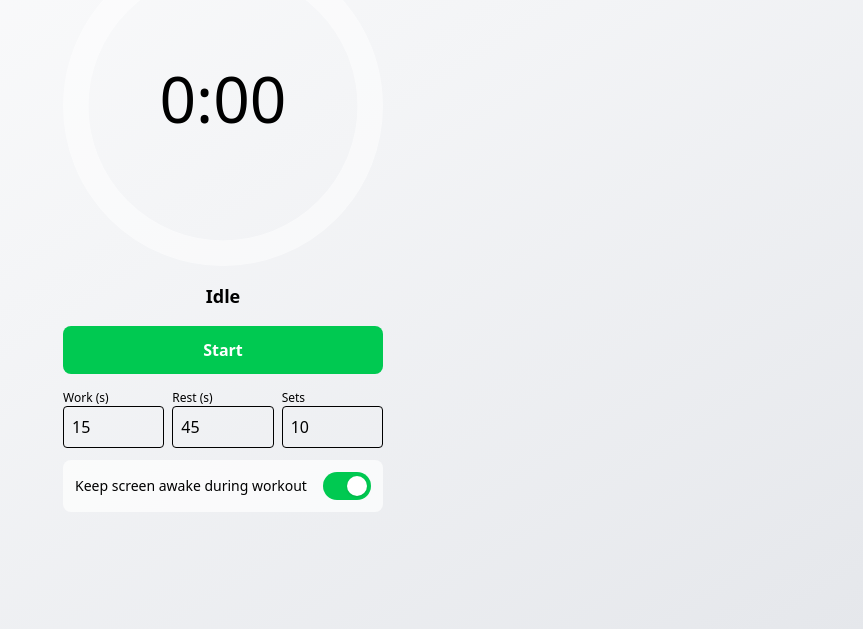
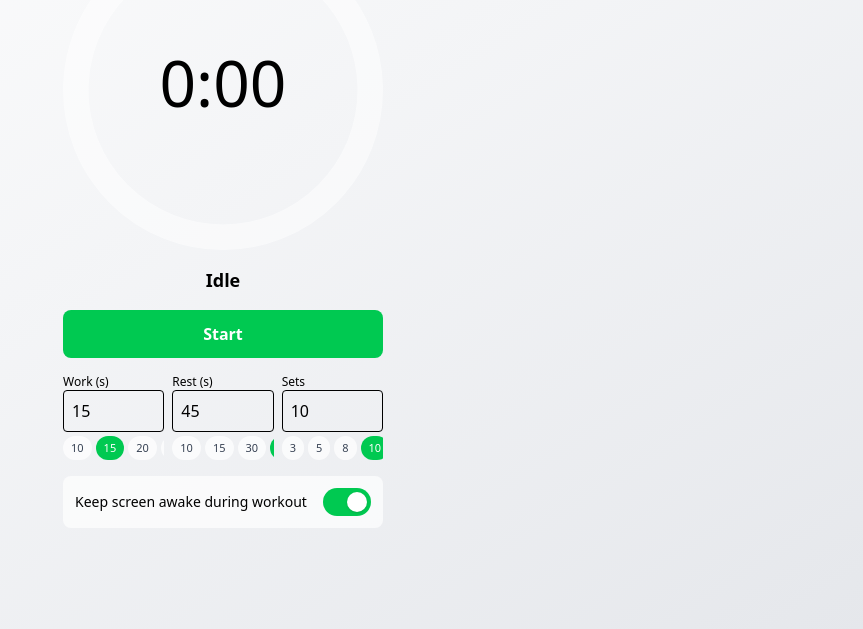
Before and after one commit to juusolaossi/workout-timer, a React (Vite) app: page / in a window 1280 px wide. Shown: the part 171-800 px from the top of the page, without its empty margins (417-1280 px from the left). Built offline with nearby package versions, Linux system fonts and the light colour scheme.

Commit message:
Add numeric keypad and quick presets to workout inputs

```diff
--- a/src/WorkoutTimer.jsx
+++ b/src/WorkoutTimer.jsx
@@ -259,6 +259,10 @@ export default function WorkoutTimer() {
   const displayText = isFinished ? "✓" : isCountdown ? String(Math.max(1, Math.ceil(remainingMs / 1000))) : formatMs(remainingMs);
   const phaseLabel = isPaused ? "Paused" : isCountdown ? "Get Ready" : isFinished ? "Workout Complete!" : phase;
 
+  const workPresets = [10, 15, 20, 30, 45, 60];
+  const restPresets = [10, 15, 30, 45, 60, 90];
+  const setPresets = [3, 5, 8, 10, 12, 15];
+
   return (
     <div
       className={`fixed inset-0 h-[100dvh] w-full overflow-hidden overscroll-none touch-none flex items-center justify-center p-4 ${bgClass}`}
@@ -304,9 +308,27 @@ export default function WorkoutTimer() {
         {isIdle && (
           <div className="mt-4 space-y-3">
             <div className="grid grid-cols-3 gap-2">
-              <label><div className="text-xs">Work (s)</div><input type="number" min={1} value={workSec === "" ? "" : workSec} onChange={(e) => setWorkSec(e.target.value === "" ? "" : +e.target.value)} onBlur={(e) => { if (e.target.value === "" || +e.target.value < 1) setWorkSec(1); }} className="w-full border rounded p-2" /></label>
-              <label><div className="text-xs">Rest (s)</div><input type="number" min={0} value={restSec === "" ? "" : restSec} onChange={(e) => setRestSec(e.target.value === "" ? "" : +e.target.value)} onBlur={(e) => { if (e.target.value === "" || +e.target.value < 0) setRestSec(0); }} className="w-full border rounded p-2" /></label>
-              <label><div className="text-xs">Sets</div><input type="number" min={1} value={rounds === "" ? "" : rounds} onChange={(e) => setRounds(e.target.value === "" ? "" : +e.target.value)} onBlur={(e) => { if (e.target.value === "" || +e.target.value < 1) setRounds(1); }} className="w-full border rounded p-2" /></label>
+              <label>
+                <div className="text-xs">Work (s)</div>
+                <input type="number" inputMode="numeric" min={1} value={workSec === "" ? "" : workSec} onChange={(e) => setWorkSec(e.target.value === "" ? "" : +e.target.value)} onBlur={(e) => { if (e.target.value === "" || +e.target.value < 1) setWorkSec(1); }} className="w-full border rounded p-2" />
+                <div className="mt-1 flex gap-1 overflow-x-auto pb-1">
+                  {workPresets.map((value) => <button key={value} type="button" onClick={(e) => { e.stopPropagation(); setWorkSec(value); }} className={`flex-shrink-0 rounded-full px-2 py-1 text-[11px] ${Number(workSec) === value ? "bg-green-500 text-white" : "bg-white/70 text-gray-700"}`}>{value}</button>)}
+                </div>
+              </label>
+              <label>
+                <div className="text-xs">Rest (s)</div>
+                <input type="number" inputMode="numeric" min={0} value={restSec === "" ? "" : restSec} onChange={(e) => setRestSec(e.target.value === "" ? "" : +e.target.value)} onBlur={(e) => { if (e.target.value === "" || +e.target.value < 0) setRestSec(0); }} className="w-full border rounded p-2" />
+                <div className="mt-1 flex gap-1 overflow-x-auto pb-1">
+                  {restPresets.map((value) => <button key={value} type="button" onClick={(e) => { e.stopPropagation(); setRestSec(value); }} className={`flex-shrink-0 rounded-full px-2 py-1 text-[11px] ${Number(restSec) === value ? "bg-green-500 text-white" : "bg-white/70 text-gray-700"}`}>{value}</button>)}
+                </div>
+              </label>
+              <label>
+                <div className="text-xs">Sets</div>
+                <input type="number" inputMode="numeric" min={1} value={rounds === "" ? "" : rounds} onChange={(e) => setRounds(e.target.value === "" ? "" : +e.target.value)} onBlur={(e) => { if (e.target.value === "" || +e.target.value < 1) setRounds(1); }} className="w-full border rounded p-2" />
+                <div className="mt-1 flex gap-1 overflow-x-auto pb-1">
+                  {setPresets.map((value) => <button key={value} type="button" onClick={(e) => { e.stopPropagation(); setRounds(value); }} className={`flex-shrink-0 rounded-full px-2 py-1 text-[11px] ${Number(rounds) === value ? "bg-green-500 text-white" : "bg-white/70 text-gray-700"}`}>{value}</button>)}
+                </div>
+              </label>
             </div>
 
             <div className="flex items-center justify-between rounded-lg bg-white/70 px-3 py-3 text-sm">
```
